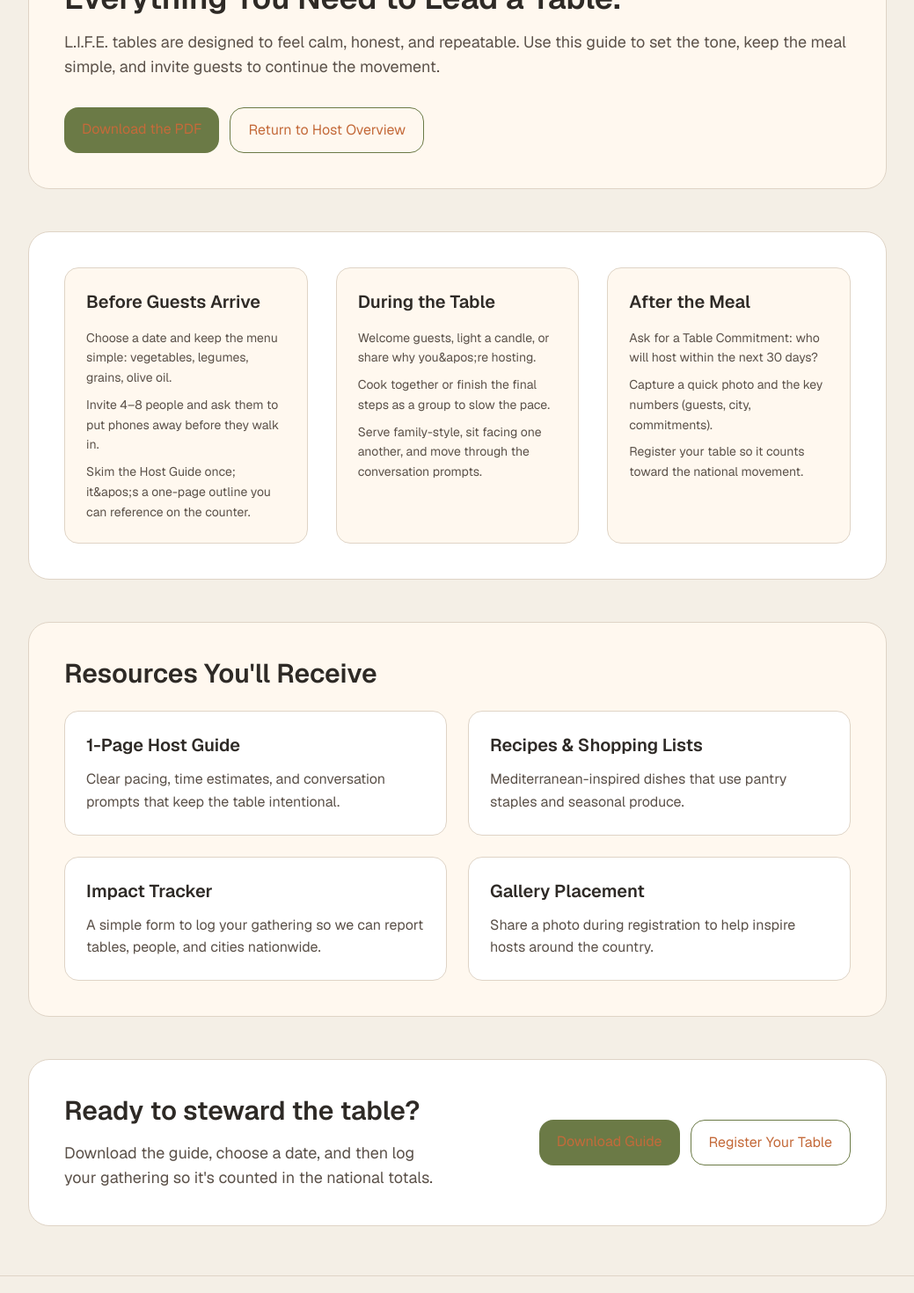
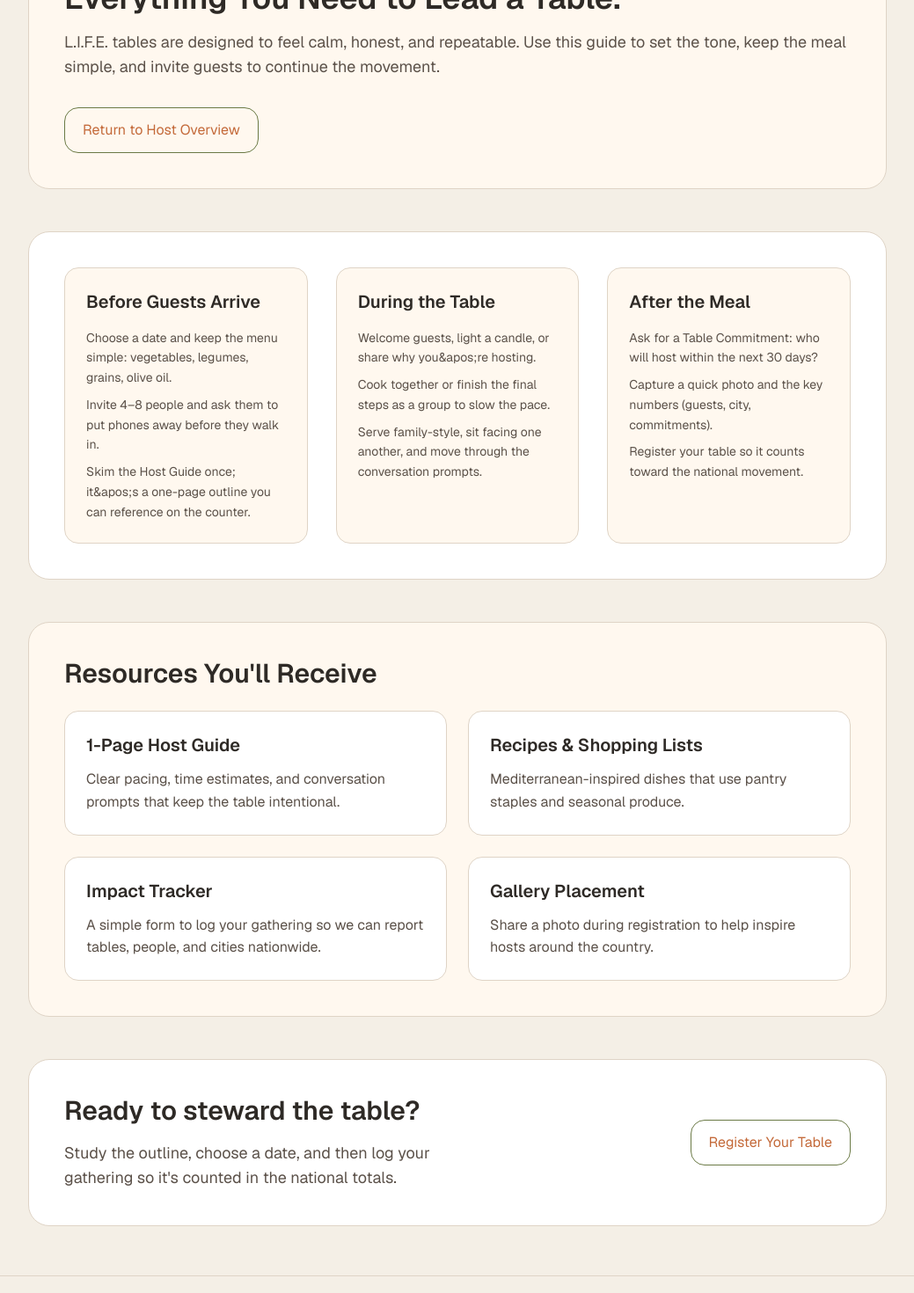
Before and after one commit to verdelouis-dotcom/life-website, a Next.js app: page /host-guide in a window 1280 px wide. Shown: the part 220-1690 px from the top of the page at 88% size, without its empty margins (120-1159 px from the left). Built offline with nearby package versions, Linux system fonts and the light colour scheme.

Commit message:
Update host guide layout and hero photo

```diff
--- a/app/host-guide/page.tsx
+++ b/app/host-guide/page.tsx
@@ -62,12 +62,6 @@ export default function HostGuidePage() {
           </p>
           <div className="mt-8 flex flex-wrap gap-3">
             <Link
-              href="/downloads/LIFE_Host_Guide_BRANDED.pdf"
-              className="rounded-2xl bg-[#6b7a46] px-5 py-3 text-white transition hover:bg-[#566236]"
-            >
-              Download the PDF
-            </Link>
-            <Link
               href="/host"
               className="rounded-2xl border border-[#6b7a46] px-5 py-3 text-[#6b7a46] transition hover:bg-[#f5f1e6]"
             >
@@ -106,16 +100,10 @@ export default function HostGuidePage() {
             <div>
               <h2 className="text-3xl font-semibold text-[#2e2a26]">Ready to steward the table?</h2>
               <p className="mt-4 text-lg text-[#5b5149]">
-                Download the guide, choose a date, and then log your gathering so it&apos;s counted in the national totals.
+                Study the outline, choose a date, and then log your gathering so it&apos;s counted in the national totals.
               </p>
             </div>
             <div className="flex flex-wrap gap-3 md:justify-end">
-              <Link
-                href="/downloads/LIFE_Host_Guide_BRANDED.pdf"
-                className="rounded-2xl bg-[#6b7a46] px-5 py-3 text-white transition hover:bg-[#566236]"
-              >
-                Download Guide
-              </Link>
               <Link
                 href="/register"
                 className="rounded-2xl border border-[#6b7a46] px-5 py-3 text-[#6b7a46] transition hover:bg-[#f5f1e6]"
--- a/app/page.tsx
+++ b/app/page.tsx
@@ -30,7 +30,7 @@ export default async function HomePage({
           <div className="absolute inset-0">
             <div
               aria-hidden="true"
-              className="absolute inset-0 bg-[url('/images/hero-table.jpg')] bg-cover bg-center opacity-40"
+              className="absolute inset-0 bg-[url('/images/hero-table4.jpeg')] bg-cover bg-center opacity-40"
             />
             <div aria-hidden="true" className="absolute inset-0 bg-[#fff5eb]/80 backdrop-blur-sm" />
           </div>
@@ -71,10 +71,10 @@ export default async function HomePage({
               <div className="rounded-[36px] border border-[#e7dac8] bg-[#fff8ef]/80 p-6 shadow-xl">
                 <Image
                   priority
-                  src="/images/hero-table.jpg"
+                  src="/images/hero-table4.jpeg"
                   width={900}
                   height={700}
-                  alt="Hands preparing dough at a shared wooden table"
+                  alt="Multigenerational family preparing Mediterranean vegetables together"
                   className="h-full w-full rounded-[28px] object-cover"
                 />
               </div>
```
